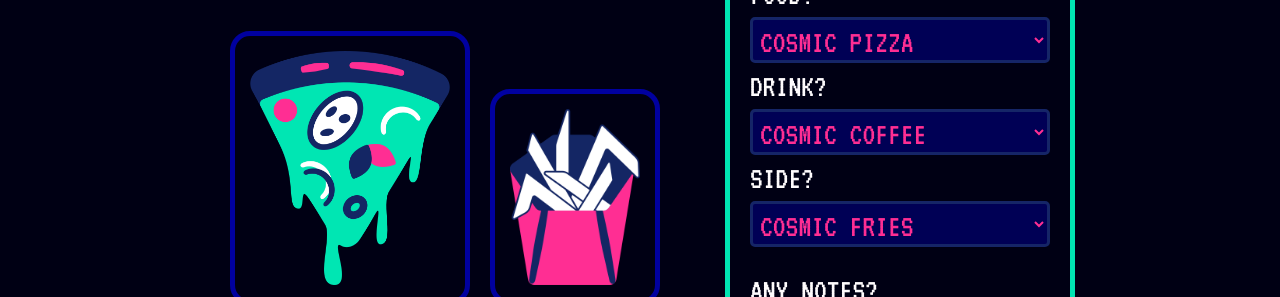
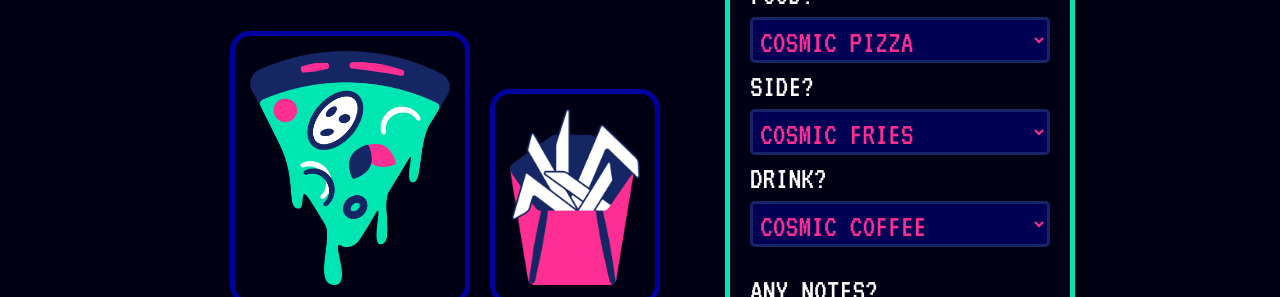
Before and after one commit to kathrynzaro/fast-food-order-from-scratch, a React (Create React App) app: page / in a window 1280 px wide. Shown: the part 379-676 px from the top of the page. Built offline with nearby package versions, Linux system fonts and the light colour scheme; a web font is replaced by a local one.

Commit message:
fixing order of dropdowns

```diff
--- a/src/MyDropdowns.js
+++ b/src/MyDropdowns.js
@@ -13,6 +13,14 @@ export default function MyDropdowns({ setDrinkId, setFoodId, setSideId }) {
           { value: '3', displayText: 'Cosmic Hotdog' },
         ]} />
       <CustomDropdown
+        label='Side?'
+        setItem={setSideId}
+        options={[
+          { value: '1', displayText: 'Cosmic Fries' },
+          { value: '2', displayText: 'Cosmic Ice Cream' },
+          { value: '3', displayText: 'Cosmic Popcorn' },
+        ]} />
+      <CustomDropdown
         label='Drink?'
         setItem={setDrinkId}
         options={[
@@ -20,14 +28,6 @@ export default function MyDropdowns({ setDrinkId, setFoodId, setSideId }) {
           { value: '2', displayText: 'Cosmic Soda' },
           { value: '3', displayText: 'Cosmic Cocktail' },
         ]} />
-      <CustomDropdown
-        label='Side?'
-        setItem={setSideId}
-        options={[
-          { value: '1', displayText: 'Cosmic Fries' },
-          { value: '2', displayText: 'Cosmic Ice Cream' },
-          { value: '3', displayText: 'Cosmic Popcorn' },
-        ]} />
 
     </div>
   );
```
